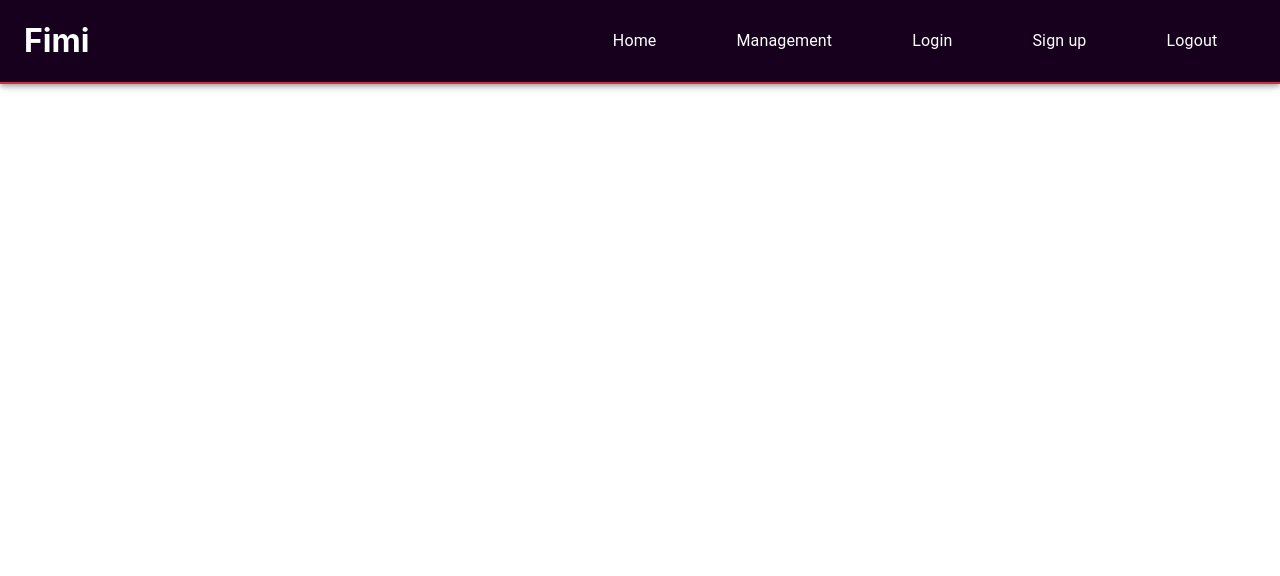
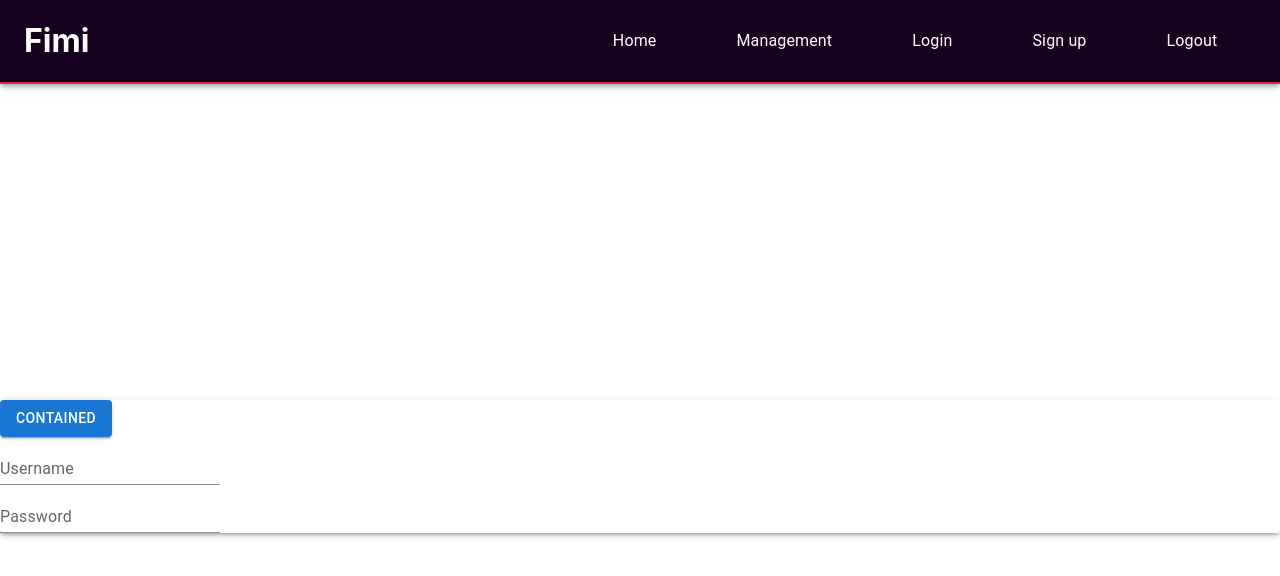
Before and after one commit to ZairesDev/FiMi-APP, a React (Create React App) app in the folder client/: page /Login in a window 1280 px wide. Shown: the top 576 px of the page. Built offline with nearby package versions, Linux system fonts and the light colour scheme.

Commit message:
corrected routes, tested routes on the dashboard page, started making the login form with text fields

```diff
--- a/client/package.json
+++ b/client/package.json
@@ -14,6 +14,7 @@
     "@testing-library/user-event": "^13.5.0",
     "react": "^18.0.0",
     "react-dom": "^18.0.0",
+    "react-router": "^6.3.0",
     "react-router-dom": "^6.3.0",
     "react-scripts": "5.0.0",
     "web-vitals": "^2.1.4"
--- a/client/src/App.js
+++ b/client/src/App.js
@@ -12,14 +12,14 @@ const App = () => {
   return (
     <div>
       <Router>
-      <Sidebar/>
-      <Routes>
-          <Route path='/' exact component={Home} />
-          <Route path='/' component={Logout} />
-          <Route path='/Login' component={Login} />
-          <Route path='/Search' component={Search} />
-          <Route path='/Dashboard' component={Dashboard}/>
-          <Route path='/Signup' component={Signup}/>
+        <Sidebar />
+        <Routes>
+          <Route exact path='/' element={<Home />} />
+          <Route path='/' element={<Logout />} />
+          <Route path='/Login' element={<Login/>} />
+          <Route path='/Search' element={<Search />} />
+          <Route path='/Dashboard' element={<Dashboard />} />
+          <Route path='/Signup' element={<Signup />} />
         </Routes>
       </Router>
     </div>
--- /dev/null
+++ b/client/src/components/LoginComp.js
@@ -0,0 +1,31 @@
+import React, { useState } from 'react'
+
+
+import { Box, Button, Paper, TextField } from '@mui/material';
+
+
+
+const LoginComp = () => {
+    return (
+        <>
+            <Paper elevation={3}>
+                <Box
+                    component="form"
+                    sx={{
+                            mt: '50vh', width: '25%',
+                    }}
+                noValidate
+                autoComplete="on"
+                >
+
+                <Button variant="contained">Contained</Button>
+                <TextField id="standard-basic" label='Username' variant='standard' />
+                <TextField id="standard-basic" label="Password" variant="standard" />
+            </Box>
+        </Paper>
+        </>
+    )
+
+}
+
+export default LoginComp;
--- a/client/src/components/Sidebar.css
+++ b/client/src/components/Sidebar.css
@@ -6,6 +6,7 @@
     --screamin-green: #5CF64A;
     --alablaster: #E0DFD5;
 }
+
 
 li, .no-text-decor {
     list-style: none;
--- a/client/src/components/Sidebar.js
+++ b/client/src/components/Sidebar.js
@@ -5,8 +5,6 @@ import { SidebarObjects } from './SidebarObjects';
 import { mdiMenu, mdiClose } from '@mdi/js'
 import { Link } from 'react-router-dom';
 import { AppBar, Toolbar, Typography, useMediaQuery, useTheme, Menu, MenuItem } from '@mui/material';
-
-
 
 const Sidebar = () => {
     const [sidebar, setSidebar] = useState(false);
--- /dev/null
+++ b/client/src/pages/Dashboard.css
@@ -0,0 +1,4 @@
+h3 {
+    position: relative;
+    top: 100px;
+}
--- a/client/src/pages/Dashboard.js
+++ b/client/src/pages/Dashboard.js
@@ -1,8 +1,11 @@
 import React from 'react'
+import './Dashboard.css'
 
 const Dashboard = () => {
   return (
-    <div>Dashboard</div>
+    <div><h3>Dashboard</h3>
+    <h3>Dashboard</h3>
+    Dashboard</div>
   )
 }
 
--- a/client/src/pages/Login.js
+++ b/client/src/pages/Login.js
@@ -1,8 +1,11 @@
 import React from 'react'
+import LoginComp from '../components/LoginComp';
 
 const Login = () => {
   return (
-    <div>Login</div>
+    <div>
+        <LoginComp/>
+    </div>
   )
 }
 
--- a/package.json
+++ b/package.json
@@ -2,6 +2,8 @@
   "dependencies": {
     "@emotion/react": "^11.8.2",
     "@emotion/styled": "^11.8.1",
-    "@mui/material": "^5.5.3"
+    "@mui/material": "^5.5.3",
+    "react-router": "^6.3.0",
+    "react-router-dom": "^6.3.0"
   }
 }
```
Also changed, not shown: 2 other files (tests, documents, lock files or other folders).
